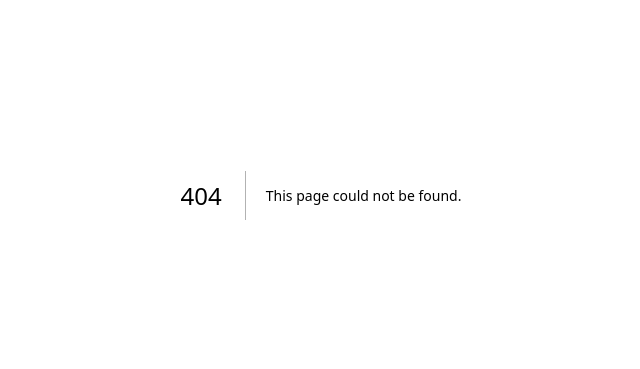
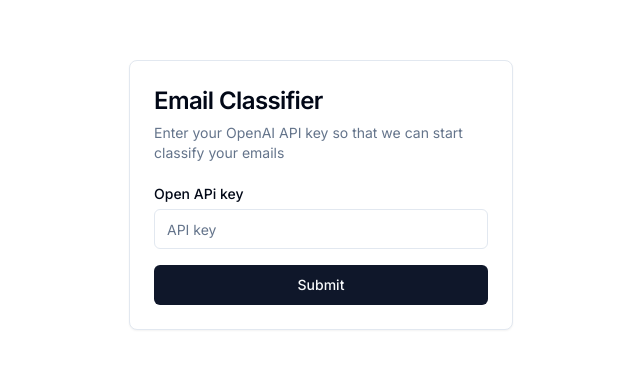
Before and after one commit to lakshya-roonwal/gmail-labler, a Next.js app: page /openaikey in a window 1280 px wide. Before the commit this address had no page. Shown: the part 205-574 px from the top of the page, without its empty margins (319-959 px from the left). Built offline with nearby package versions, Linux system fonts and the light colour scheme.

Commit message:
feat :  OpenAI key page

```diff
--- a/package.json
+++ b/package.json
@@ -10,10 +10,12 @@
   },
   "dependencies": {
     "@radix-ui/react-avatar": "^1.0.4",
+    "@radix-ui/react-label": "^2.0.2",
     "@radix-ui/react-select": "^2.0.0",
     "@radix-ui/react-slot": "^1.0.2",
     "class-variance-authority": "^0.7.0",
     "clsx": "^2.1.1",
+    "googleapis": "^140.0.0",
     "lucide-react": "^0.390.0",
     "next": "14.2.3",
     "react": "^18",
--- a/src/app/labeler/layout.tsx
+++ /dev/null
@@ -1,11 +0,0 @@
-export default function RootLayout({
-  children,
-}: Readonly<{
-  children: React.ReactNode;
-}>) {
-  return (
-    <main className="w-full px-8 flex justify-center">
-      {children}
-    </main>
-  );
-}
--- a/src/app/layout.tsx
+++ b/src/app/layout.tsx
@@ -16,7 +16,11 @@
 }>) {
   return (
     <html lang="en">
-      <body className={inter.className}>{children}</body>
+      <body className={inter.className}>
+        <main className="w-full px-8 flex justify-center">
+        {children}
+        </main>
+        </body>
     </html>
   );
 }
--- /dev/null
+++ b/src/app/openaikey/page.tsx
@@ -0,0 +1,47 @@
+import { FC } from "react";
+import {
+  Card,
+  CardContent,
+  CardDescription,
+  CardHeader,
+  CardTitle,
+} from "@/components/ui/card";
+import { Button } from "@/components/ui/button";
+import Link from "next/link";
+import { Label } from "@/components/ui/label";
+import { Input } from "@/components/ui/input";
+
+interface pageProps {}
+
+const page: FC<pageProps> = ({}) => {
+  return (
+    <div className="flex justify-center items-center min-h-screen">
+      <Card className="mx-auto max-w-sm">
+      <CardHeader>
+        <CardTitle className="text-2xl">Email Classifier</CardTitle>
+        <CardDescription>
+          Enter your OpenAI API key so that we can start classify your emails
+        </CardDescription>
+      </CardHeader>
+      <CardContent>
+        <div className="grid gap-4">
+          <div className="grid gap-2">
+            <Label htmlFor="openapikey">Open APi key</Label>
+            <Input
+              id="openapikey"
+              type="text"
+              placeholder="API key"
+              required
+            />
+          </div>
+          <Button type="submit" className="w-full">
+            Submit
+          </Button>
+        </div>
+      </CardContent>
+    </Card>
+    </div>
+  );
+};
+
+export default page;
--- a/src/app/page.tsx
+++ b/src/app/page.tsx
@@ -1,113 +1,10 @@
+import { Button } from "@/components/ui/button";
 import Image from "next/image";
 
 export default function Home() {
   return (
     <main className="flex min-h-screen flex-col items-center justify-between p-24">
-      <div className="z-10 w-full max-w-5xl items-center justify-between font-mono text-sm lg:flex">
-        <p className="fixed left-0 top-0 flex w-full justify-center border-b border-gray-300 bg-gradient-to-b from-zinc-200 pb-6 pt-8 backdrop-blur-2xl dark:border-neutral-800 dark:bg-zinc-800/30 dark:from-inherit lg:static lg:w-auto  lg:rounded-xl lg:border lg:bg-gray-200 lg:p-4 lg:dark:bg-zinc-800/30">
-          Get started by editing&nbsp;
-          <code className="font-mono font-bold">src/app/page.tsx</code>
-        </p>
-        <div className="fixed bottom-0 left-0 flex h-48 w-full items-end justify-center bg-gradient-to-t from-white via-white dark:from-black dark:via-black lg:static lg:size-auto lg:bg-none">
-          <a
-            className="pointer-events-none flex place-items-center gap-2 p-8 lg:pointer-events-auto lg:p-0"
-            href="https://vercel.com?utm_source=create-next-app&utm_medium=appdir-template&utm_campaign=create-next-app"
-            target="_blank"
-            rel="noopener noreferrer"
-          >
-            By{" "}
-            <Image
-              src="/vercel.svg"
-              alt="Vercel Logo"
-              className="dark:invert"
-              width={100}
-              height={24}
-              priority
-            />
-          </a>
-        </div>
-      </div>
-
-      <div className="relative z-[-1] flex place-items-center before:absolute before:h-[300px] before:w-full before:-translate-x-1/2 before:rounded-full before:bg-gradient-radial before:from-white before:to-transparent before:blur-2xl before:content-[''] after:absolute after:-z-20 after:h-[180px] after:w-full after:translate-x-1/3 after:bg-gradient-conic after:from-sky-200 after:via-blue-200 after:blur-2xl after:content-[''] before:dark:bg-gradient-to-br before:dark:from-transparent before:dark:to-blue-700 before:dark:opacity-10 after:dark:from-sky-900 after:dark:via-[#0141ff] after:dark:opacity-40 sm:before:w-[480px] sm:after:w-[240px] before:lg:h-[360px]">
-        <Image
-          className="relative dark:drop-shadow-[0_0_0.3rem_#ffffff70] dark:invert"
-          src="/next.svg"
-          alt="Next.js Logo"
-          width={180}
-          height={37}
-          priority
-        />
-      </div>
-
-      <div className="mb-32 grid text-center lg:mb-0 lg:w-full lg:max-w-5xl lg:grid-cols-4 lg:text-left">
-        <a
-          href="https://nextjs.org/docs?utm_source=create-next-app&utm_medium=appdir-template&utm_campaign=create-next-app"
-          className="group rounded-lg border border-transparent px-5 py-4 transition-colors hover:border-gray-300 hover:bg-gray-100 hover:dark:border-neutral-700 hover:dark:bg-neutral-800/30"
-          target="_blank"
-          rel="noopener noreferrer"
-        >
-          <h2 className="mb-3 text-2xl font-semibold">
-            Docs{" "}
-            <span className="inline-block transition-transform group-hover:translate-x-1 motion-reduce:transform-none">
-              -&gt;
-            </span>
-          </h2>
-          <p className="m-0 max-w-[30ch] text-sm opacity-50">
-            Find in-depth information about Next.js features and API.
-          </p>
-        </a>
-
-        <a
-          href="https://nextjs.org/learn?utm_source=create-next-app&utm_medium=appdir-template-tw&utm_campaign=create-next-app"
-          className="group rounded-lg border border-transparent px-5 py-4 transition-colors hover:border-gray-300 hover:bg-gray-100 hover:dark:border-neutral-700 hover:dark:bg-neutral-800/30"
-          target="_blank"
-          rel="noopener noreferrer"
-        >
-          <h2 className="mb-3 text-2xl font-semibold">
-            Learn{" "}
-            <span className="inline-block transition-transform group-hover:translate-x-1 motion-reduce:transform-none">
-              -&gt;
-            </span>
-          </h2>
-          <p className="m-0 max-w-[30ch] text-sm opacity-50">
-            Learn about Next.js in an interactive course with&nbsp;quizzes!
-          </p>
-        </a>
-
-        <a
-          href="https://vercel.com/templates?framework=next.js&utm_source=create-next-app&utm_medium=appdir-template&utm_campaign=create-next-app"
-          className="group rounded-lg border border-transparent px-5 py-4 transition-colors hover:border-gray-300 hover:bg-gray-100 hover:dark:border-neutral-700 hover:dark:bg-neutral-800/30"
-          target="_blank"
-          rel="noopener noreferrer"
-        >
-          <h2 className="mb-3 text-2xl font-semibold">
-            Templates{" "}
-            <span className="inline-block transition-transform group-hover:translate-x-1 motion-reduce:transform-none">
-              -&gt;
-            </span>
-          </h2>
-          <p className="m-0 max-w-[30ch] text-sm opacity-50">
-            Explore starter templates for Next.js.
-          </p>
-        </a>
-
-        <a
-          href="https://vercel.com/new?utm_source=create-next-app&utm_medium=appdir-template&utm_campaign=create-next-app"
-          className="group rounded-lg border border-transparent px-5 py-4 transition-colors hover:border-gray-300 hover:bg-gray-100 hover:dark:border-neutral-700 hover:dark:bg-neutral-800/30"
-          target="_blank"
-          rel="noopener noreferrer"
-        >
-          <h2 className="mb-3 text-2xl font-semibold">
-            Deploy{" "}
-            <span className="inline-block transition-transform group-hover:translate-x-1 motion-reduce:transform-none">
-              -&gt;
-            </span>
-          </h2>
-          <p className="m-0 max-w-[30ch] text-balance text-sm opacity-50">
-            Instantly deploy your Next.js site to a shareable URL with Vercel.
-          </p>
-        </a>
-      </div>
+      <Button>Login With Google</Button>
     </main>
   );
 }
--- a/src/components/labelerpage/Mails.tsx
+++ b/src/components/labelerpage/Mails.tsx
@@ -23,6 +23,7 @@
     <div className="mt-8">
       {/* Mail Selection Section */}
       <div className="flex w-full justify-between">
+        <div className="flex gap-2">
         <Select>
           <SelectTrigger className="w-[180px]">
             <SelectValue placeholder="No. of Email" />
@@ -35,6 +36,8 @@
             <SelectItem value="25">25</SelectItem>
           </SelectContent>
         </Select>
+        <Button>Fetch Emails</Button>
+        </div>
 
         <Button>Classify</Button>
       </div>
--- /dev/null
+++ b/src/components/ui/input.tsx
@@ -0,0 +1,25 @@
+import * as React from "react"
+
+import { cn } from "@/lib/utils"
+
+export interface InputProps
+  extends React.InputHTMLAttributes<HTMLInputElement> {}
+
+const Input = React.forwardRef<HTMLInputElement, InputProps>(
+  ({ className, type, ...props }, ref) => {
+    return (
+      <input
+        type={type}
+        className={cn(
+          "flex h-10 w-full rounded-md border border-input bg-background px-3 py-2 text-sm ring-offset-background file:border-0 file:bg-transparent file:text-sm file:font-medium placeholder:text-muted-foreground focus-visible:outline-none focus-visible:ring-2 focus-visible:ring-ring focus-visible:ring-offset-2 disabled:cursor-not-allowed disabled:opacity-50",
+          className
+        )}
+        ref={ref}
+        {...props}
+      />
+    )
+  }
+)
+Input.displayName = "Input"
+
+export { Input }
--- /dev/null
+++ b/src/components/ui/label.tsx
@@ -0,0 +1,26 @@
+"use client"
+
+import * as React from "react"
+import * as LabelPrimitive from "@radix-ui/react-label"
+import { cva, type VariantProps } from "class-variance-authority"
+
+import { cn } from "@/lib/utils"
+
+const labelVariants = cva(
+  "text-sm font-medium leading-none peer-disabled:cursor-not-allowed peer-disabled:opacity-70"
+)
+
+const Label = React.forwardRef<
+  React.ElementRef<typeof LabelPrimitive.Root>,
+  React.ComponentPropsWithoutRef<typeof LabelPrimitive.Root> &
+    VariantProps<typeof labelVariants>
+>(({ className, ...props }, ref) => (
+  <LabelPrimitive.Root
+    ref={ref}
+    className={cn(labelVariants(), className)}
+    {...props}
+  />
+))
+Label.displayName = LabelPrimitive.Root.displayName
+
+export { Label }
```
Also changed, not shown: 1 other file (tests, documents, lock files or other folders).
